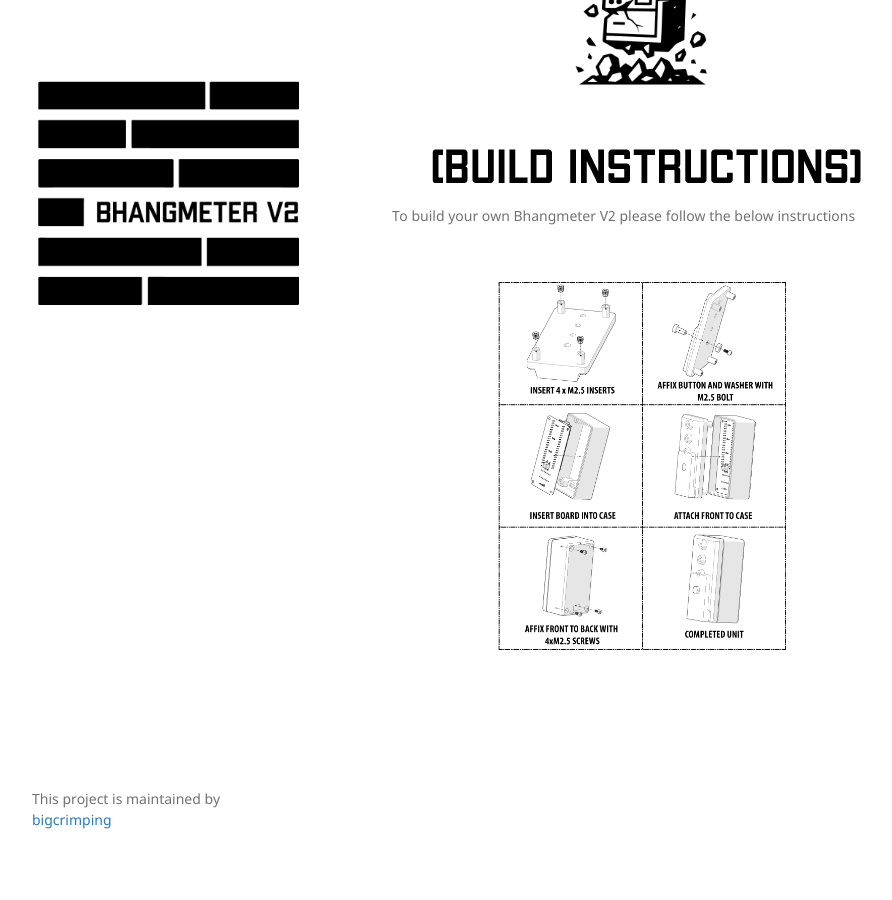
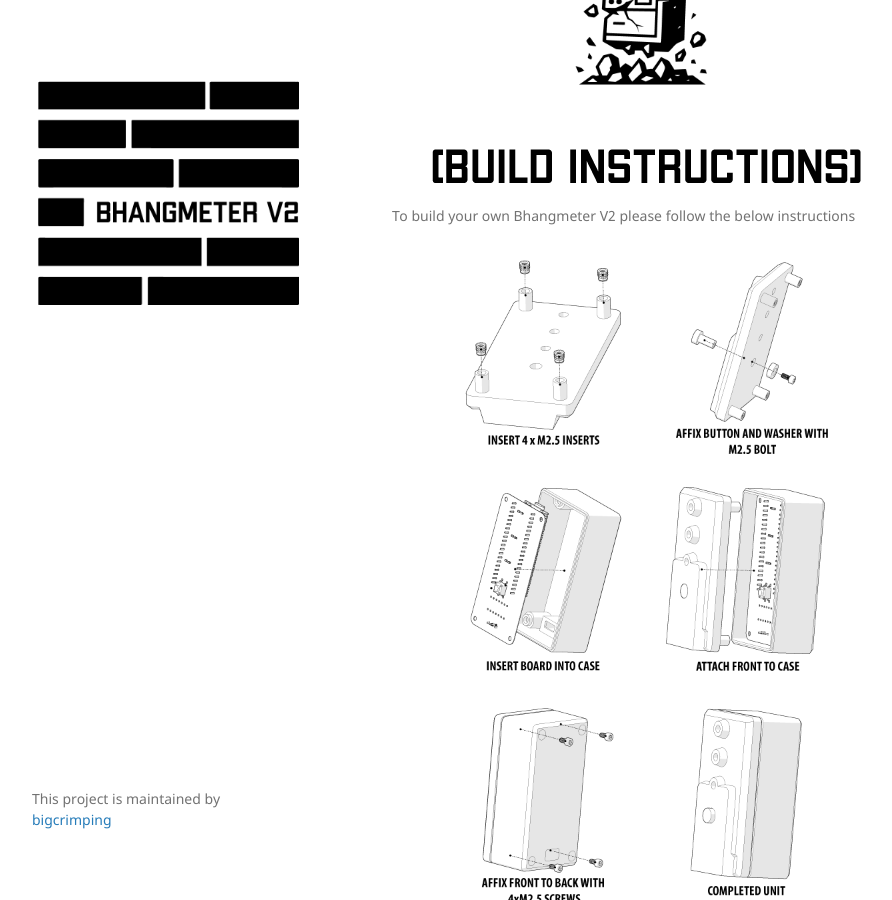
Before and after one commit to bigcrimping/bhangmeter, a Jekyll site: the page built from index.md, in a window 1280 px wide and 900 px high, scrolled down 1976 px. Shown: the whole window, without its empty margins (178-1070 px from the left). Built offline with Jekyll 4.4.1, drawn with Linux system fonts in a browser that asks for light colours; our own code applies the rules of GitHub Pages for plain Markdown files.

Commit message:
Added build instructions

```diff
--- a/index.md
+++ b/index.md
@@ -115,8 +115,23 @@ A short time later the blastwave will hit the Bhangmeter V2 at which time it wil
 To build your own Bhangmeter V2 please follow the below instructions
 
 <p align="center">
-  <a href="./assets/img/build_instructions.png" target="_blank">
-    <img src="./assets/img/build_instructions.png" alt="Build Instructions Diagram" style="max-width: 300px; margin: 10px 0;">
+  <a href="./assets/img/1.png" target="_blank">
+    <img src="./assets/img/1.png" alt="Step 1" style="max-height: 200px; margin: 10px 0;">
+  </a>
+  <a href="./assets/img/2.png" target="_blank">
+    <img src="./assets/img/2.png" alt="Step 2" style="max-height: 200px; margin: 10px 0;">
+  </a>
+  <a href="./assets/img/3.png" target="_blank">
+    <img src="./assets/img/3.png" alt="Step 3" style="max-height: 200px; margin: 10px 0;">
+  </a>
+  <a href="./assets/img/4.png" target="_blank">
+    <img src="./assets/img/4.png" alt="Step 4" style="max-height: 200px; margin: 10px 0;">
+  </a>
+  <a href="./assets/img/5.png" target="_blank">
+    <img src="./assets/img/5.png" alt="Step 5" style="max-height: 200px; margin: 10px 0;">
+  </a>
+  <a href="./assets/img/6.png" target="_blank">
+    <img src="./assets/img/6.png" alt="Step 6" style="max-height: 200px; margin: 10px 0;">
   </a>
 </p>
 
```
Also changed, not shown: assets/img/1.png (added), assets/img/2.png (added), assets/img/3.png (added), assets/img/4.png (added), assets/img/5.png (added), assets/img/6.png (added).
